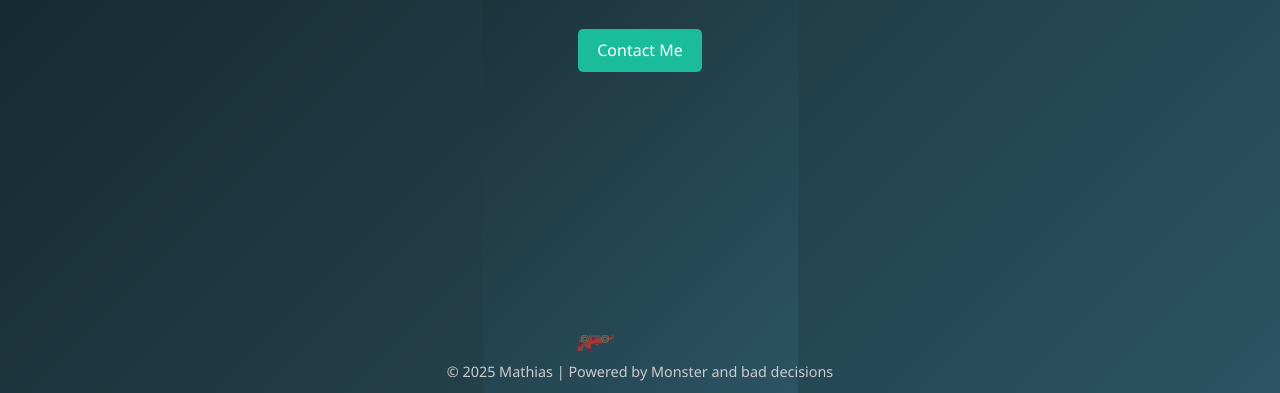
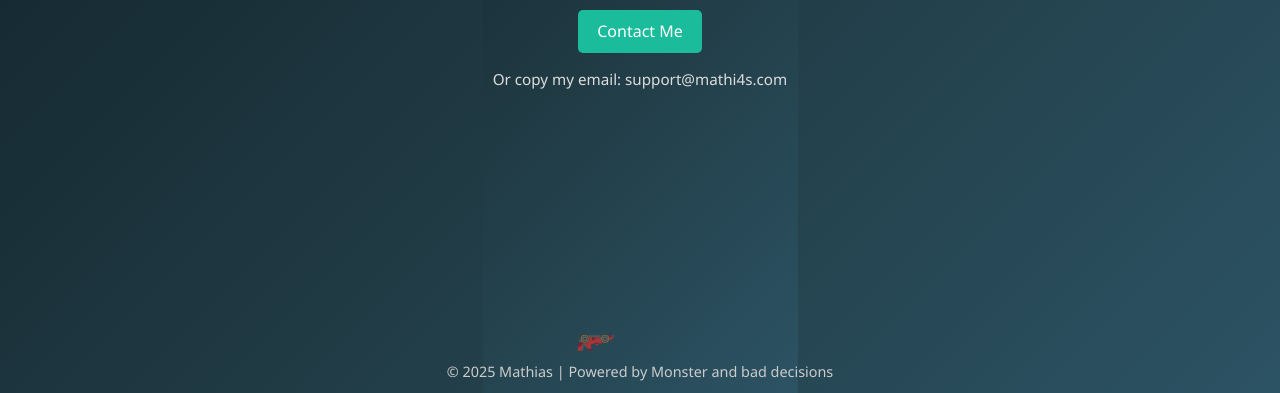
Before and after one commit to UnderTaker-dev/My-Sites, a plain HTML site: page index.html in a window 1280 px wide. Shown: the part 407-800 px from the top of the page. Drawn offline with nearby package versions, Linux system fonts and the light colour scheme.

Commit message:
add email copy functionality to coming soon page

```diff
--- a/index.html
+++ b/index.html
@@ -87,6 +87,19 @@ body, html {
   transform: scale(1.1);
   background-color: #16a085;
 }
+
+/* Copy email */
+.copy-email {
+  margin-top: 15px;
+  font-size: 0.95rem;
+  color: #ddd;
+  cursor: pointer;
+  transition: color 0.2s;
+}
+
+.copy-email:hover {
+  color: #1abc9c;
+}
 </style>
 </head>
 <body>
@@ -94,13 +107,8 @@ body, html {
 <div class="main-message">
   <h1>Coming Soon</h1>
   <p>Next update: Whenever I feel like it</p>
-  <a
-    href="mailto:support@mathi4s.com"
-    onclick="window.open('https://mail.google.com/mail/?view=cm&fs=1&to=support@mathi4s.com', '_blank'); return false;"
-    class="btn btn-info"
-  >
-    Contact Me
-  </a>
+  <a href="mailto:support@mathi4s.com" class="btn btn-info">Contact Me</a>
+  <div class="copy-email" onclick="copyEmail()">Or copy my email: support@mathi4s.com</div>
 </div>
 
 <!-- Floating icons -->
@@ -113,5 +121,14 @@ body, html {
   © 2025 Mathias | Powered by Monster and bad decisions
 </footer>
 
+<script>
+function copyEmail() {
+  const email = "support@mathi4s.com";
+  navigator.clipboard.writeText(email).then(() => {
+    alert("Email copied to clipboard: " + email);
+  });
+}
+</script>
+
 </body>
 </html>
```
